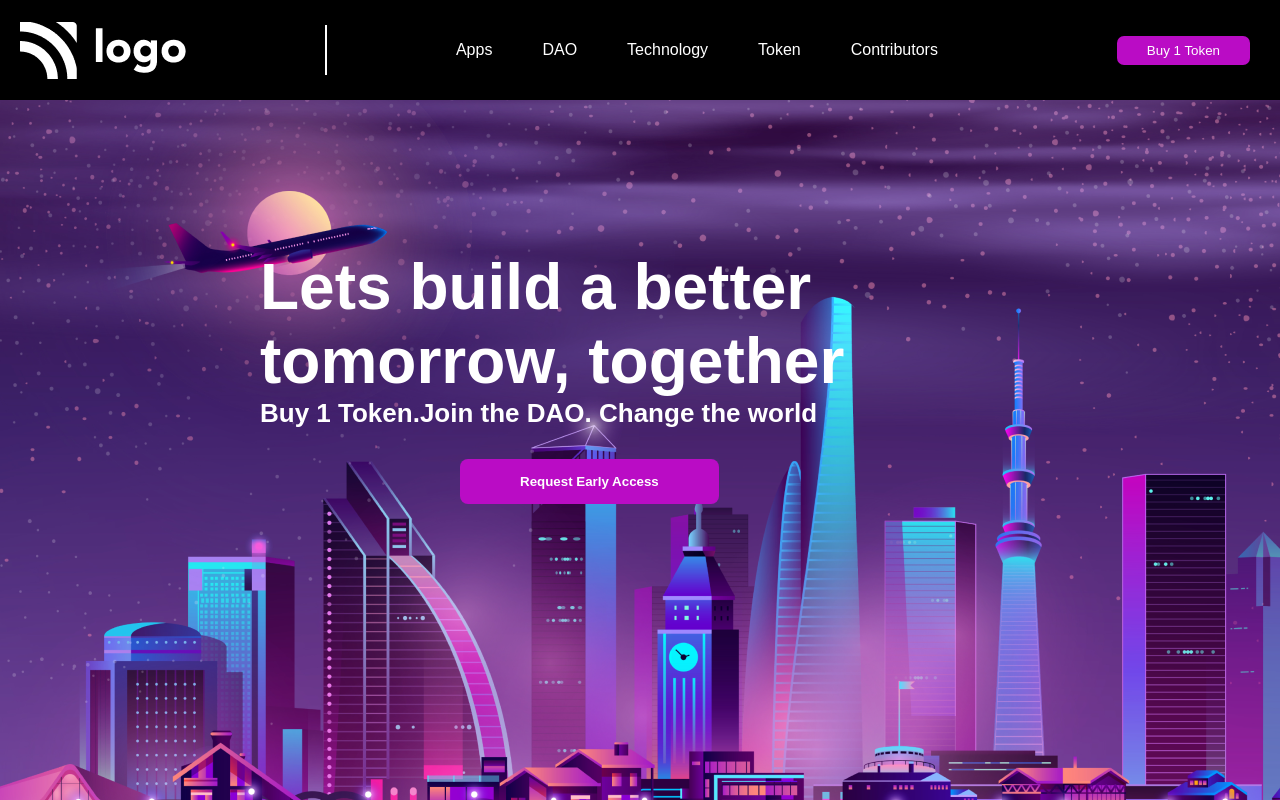
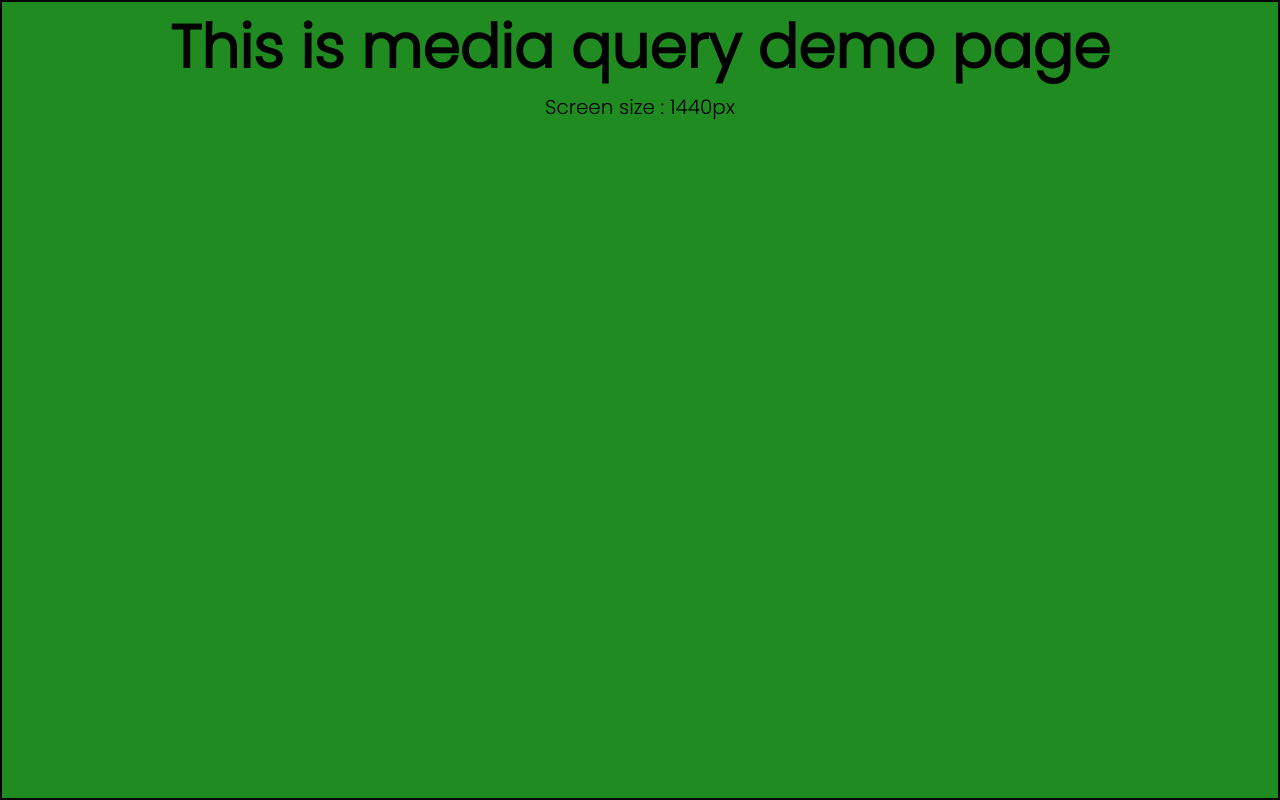
Before and after one commit to sahilrms/Brands-Landing-Page, a plain HTML site: page index.html in a window 1280 px wide. Drawn offline with Linux system fonts and the light colour scheme.

Commit message:
ist commit

```diff
--- a/index.html
+++ b/index.html
@@ -6,29 +6,29 @@
     <meta http-equiv="X-UA-Compatible" content="IE=edge">
     <meta name="viewport" content="width=device-width, initial-scale=1.0">
     <link rel="stylesheet" href="./styles/style.css">
-    <title>Token</title>
+    <title>media query</title>
 </head>
 <body>
-<header >
-    <nav class="top">
-    <img src="./assets/white-logo.png" alt="logo"/>
-    <div class="vl"></div>
-    <ul>
-        <li><a href="#">Apps</a></li>
-        <li><a href="#">DAO</a></li>
-        <li><a href="#">Technology</a></li>
-        <li><a href="#">Token</a></li>
-        <li><a href="#">Contributors</a></li>
+<div class="full-screen box">
+    <h1>This is media Query demo page. </h1>
+</div>
+<div class="laptop-screen box">
+    <h1>This is media query demo page</h1>
+    <p>Screen size : 1440px</p>
+</div>
+<div class="screen box">
+    <h1>This is media query demo page.</h1>
+    <p>Screen size: 1024px</p>
+</div>
+<div class="tablet box">
+    <h1>This is media query demo page.</h1>
+    <p>Screen size: 768px</p>
+</div>
+<div>
+    <h1 class="mobile box">This is media query demo page.
+        <p>Screen size: 425px</p>
+    </h1>
 
-    </ul>
-    <button class="nav-btn">Buy 1 Token</button>
-    </nav>
-</header>
-<main>
-    <h1>Lets build a better <br>tomorrow, together</h1>
-    <p>Buy 1 Token.Join the DAO. Change the world</p>
-    <button class="btn">Request Early Access</button>
-</main>
+</div>
 </body>
-<br>
 </html>
--- a/styles/style.css
+++ b/styles/style.css
@@ -1,78 +1,104 @@
+@import url('https://fonts.googleapis.com/css2?family=Poppins:wght@300&display=swap');
 *{
     padding: 0px;
     margin: 0px;
     box-sizing: border-box;
     font-family: "Poppins", sans-serif;
-    color: #ffffff;
  }
-body{
-    height: 100 vh;
-    background-image: url('../assets/bg.png');
+
+ h1 {
+    font-size: 60px;
+    text-align: center;
   }
-.top {
-    height:100px;
-    background-color: black;
-    display: flex;
-    flex-wrap: wrap;
-    justify-content:space-between;
-    align-items: center;
+
+p{
+    font-size: 20px;
+    text-align: center;
   }
-nav img{
-    margin-left: 10px;
-    padding: 10px;
-}
-nav ul{
-    display: flex;
-    flex-wrap: wrap;
-    list-style: none;
-    justify-content: space-around;
+ .box{
+    height:100vh;
+    width: 100vw;
+    display:block;
+    border:2px solid black;
 
  }
-nav ul li{
-    display: flex;
-    justify-content:space-evenly;
-    margin-right: 50px;
-}
-a{
-text-decoration: none;
-}
-.vl {
-    border-left: 2px solid #ffffff;
-    height: 50px;
-
+ .full-screen{
+    display: block;
  }
 
-.nav-btn{
-margin-right: 30px;
-padding: 7px 30px;
-background-color: #ba0cc5;
-border-radius: 7px;
-cursor: pointer;
-border: none;
+ @media screen and (min-width: 1024px) and (max-width: 1440px){
+    body {
+        background-color: #208B21;
+    }
+    .full-screen{
+        display: block;
+    }
+    .laptop-screen ~ .screen ~ .tablet ~ .mobile{
+        display:none;
+    }
 }
 
-main{
-    margin-top:150px;
-    margin-left:260px;
-    width:auto;
+    @media screen and (min-width: 1024px) and (max-width: 1440px){
+        body {
+            background-color: #208B21;
         }
-main h1{
-    font-weight: 900;
-    font-size: 64px;
+        .laptop-screen{
+            display: block;
+        }
+        .full-screen, .screen, .tablet, .mobile{
+            display:none;
+        }}
+    @media screen and (min-width: 768px) and (max-width: 1024px){
+        body {
+            background-color: #B1882F;
+        }
+        .screen{
+            display: block;
+        }
+        .full-screen, .laptop-screen, .tablet, .mobile{
+            display:none;
+        }}
+    @media screen and (min-width: 425px) and (max-width: 768px){
+        body {
+            background-color: #75FBFD;
+        }
+        .tablet{
+            display: block;
+        }
+        .full-screen, .laptop-screen,.screen, .mobile{
+            display:none;
+        }}
+    @media screen and (max-width: 425px){
+        body {
+            background-color: #CA3142;
+        }
+        .mobile{
+            display: block;
+        }
+        .full-screen, .laptop-screen,.screen, .tablet{
+            display:none;
+        }}
+    @media screen and (min-width: 1440px) {
+        body{
+            background-color: aquamarine;
+         }
+         .full-screen{
+            display: block;
+        }
+        .laptop-screen, .screen, .tablet, .mobile{
+            display:none;
+        }}
 
+
+
+
+
+ /* @media screen and (max-width: 1024px) {
+    body {
+        background-color: brown;
     }
-main p{
-font-weight: 900;
-font-size: 26px;
-font-weight: 600px;
+    .laptop-screen{
+        display: block;
+        background-color: #b1882f;
     }
-.btn{
-    padding:15px 60px;
-    color:#ffffff;
-    background-color:#ba0cc5;
-    border:none;
-    margin-left: 200px;
-    margin-top: 30px;
-    border-radius: 8px;
-    font-weight: 900;
-}
+} */
```
Lines whose indentation alone changed are shown as unchanged.
